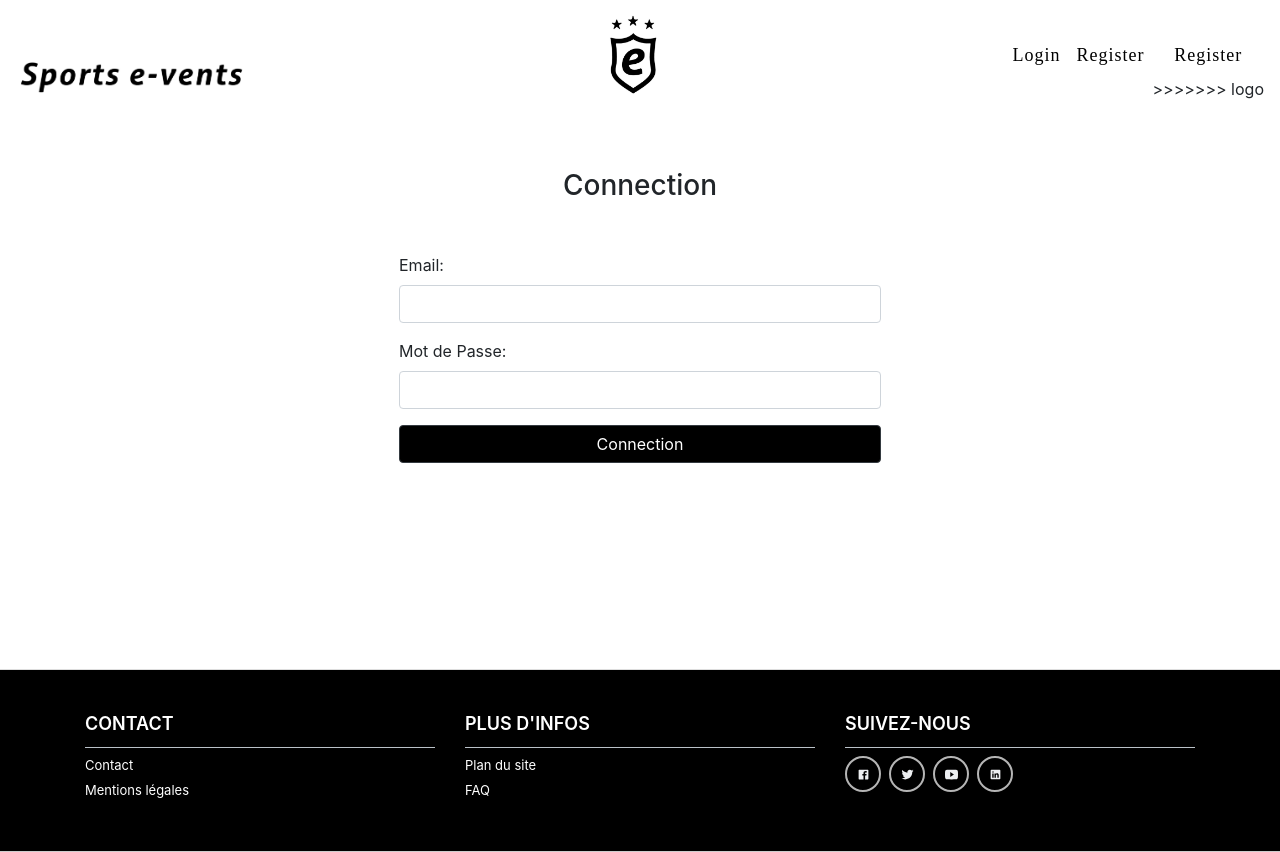
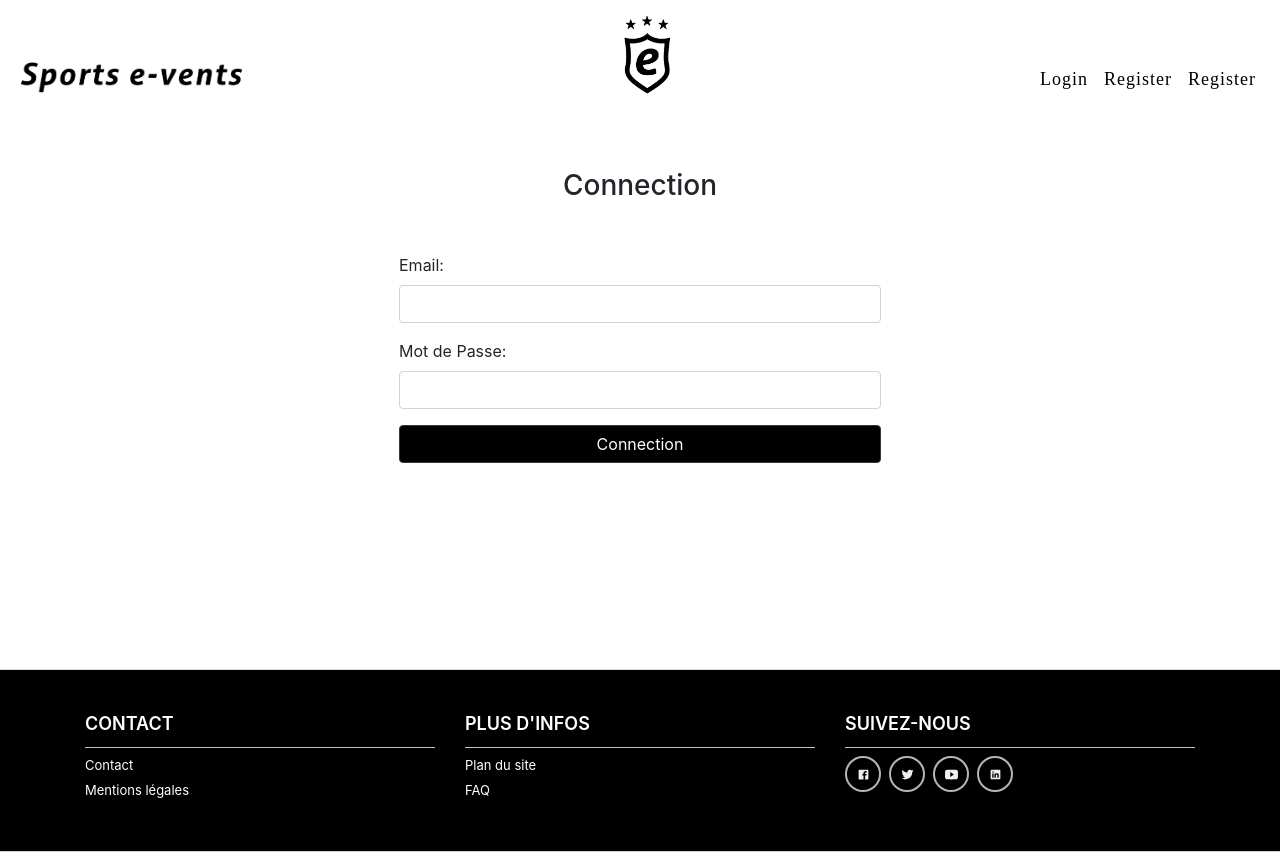
Before and after one commit to C-Cos/codac, a React (Create React App) app in the folder frontend/: page /login in a window 1280 px wide. Built offline with nearby package versions, Linux system fonts and the light colour scheme; a web font is replaced by a local one.

Commit message:
addevent

```diff
--- a/frontend/src/components/navbar.js
+++ b/frontend/src/components/navbar.js
@@ -47,7 +47,6 @@ class Navbar extends Component {
                 </li>
                 <li className="navbar-item">
                     <Link to="/register" className="nav-link typologinregister">Register</Link>
->>>>>>> logo
                 </li>
             </ul>
         );
```
